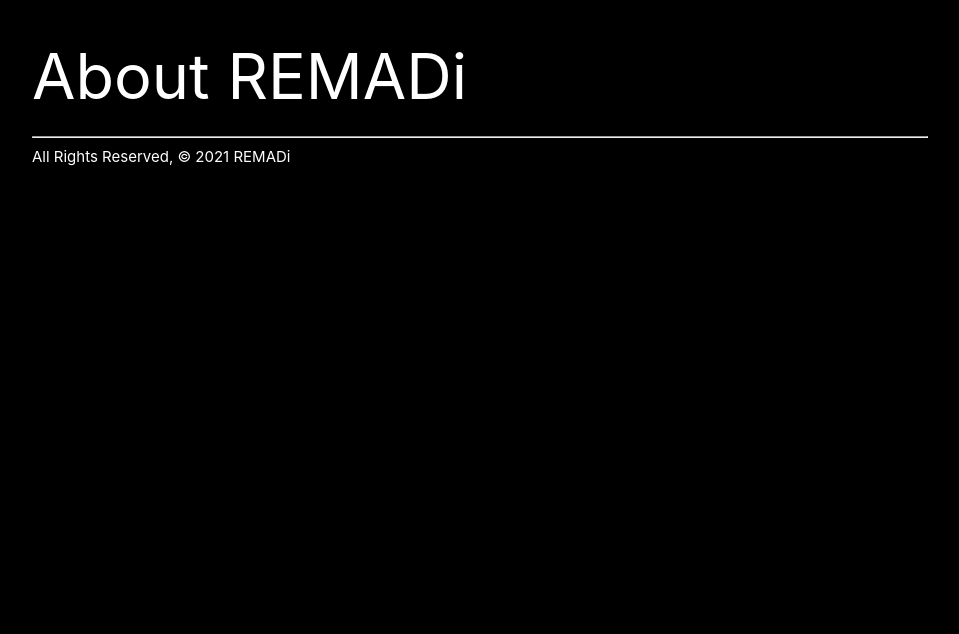
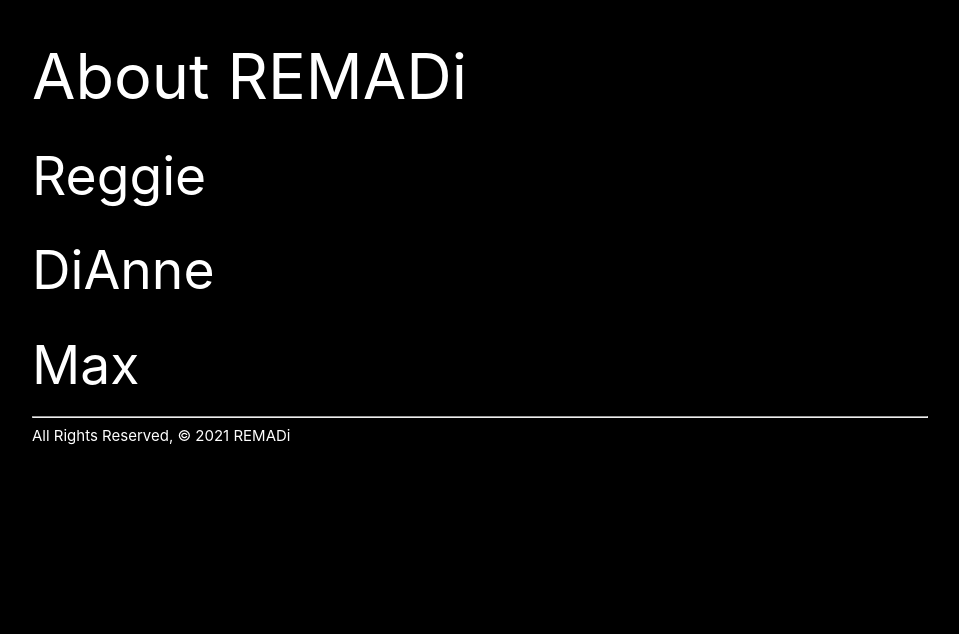
Before and after one commit to mantezana1998/remadi, a Django app: page /about/ in a window 1280 px wide. Shown: the part 64-698 px from the top of the page, without its empty margins (160-1119 px from the left). Run offline with Django 3.2, Linux system fonts and the light colour scheme.

Commit message:
update h2

```diff
--- a/main_app/templates/about.html
+++ b/main_app/templates/about.html
@@ -1,6 +1,9 @@
 {% extends 'base.html' %}
 {% block content %}
     <h1>About REMADi</h1>
+    <h2>Reggie</h2>
+    <h2>DiAnne</h2>
+    <h2>Max</h2>
     <hr />
     <footer>All Rights Reserved, &copy; 2021 REMADi</footer>
 {% endblock %}
```
Also changed, not shown: README.md.
